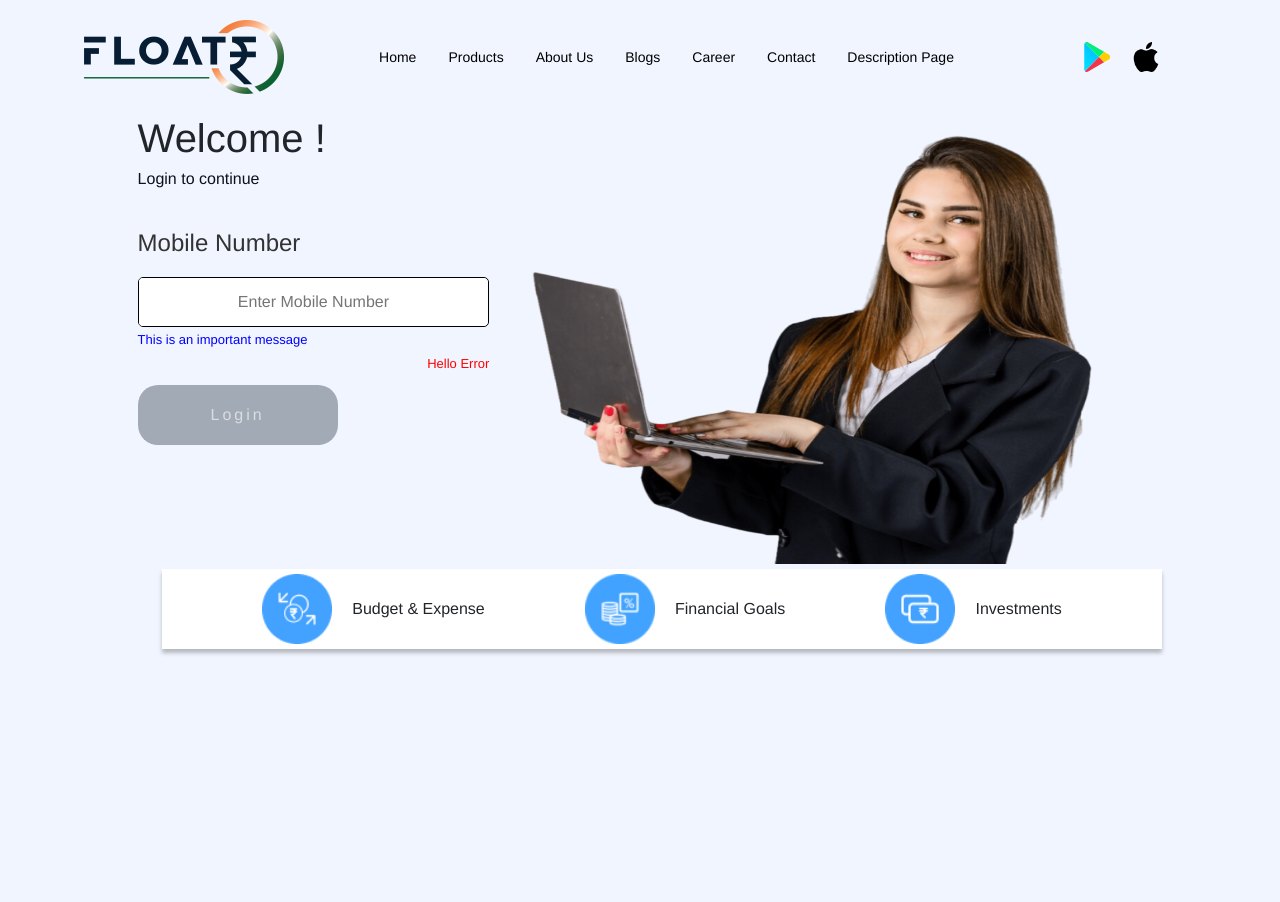
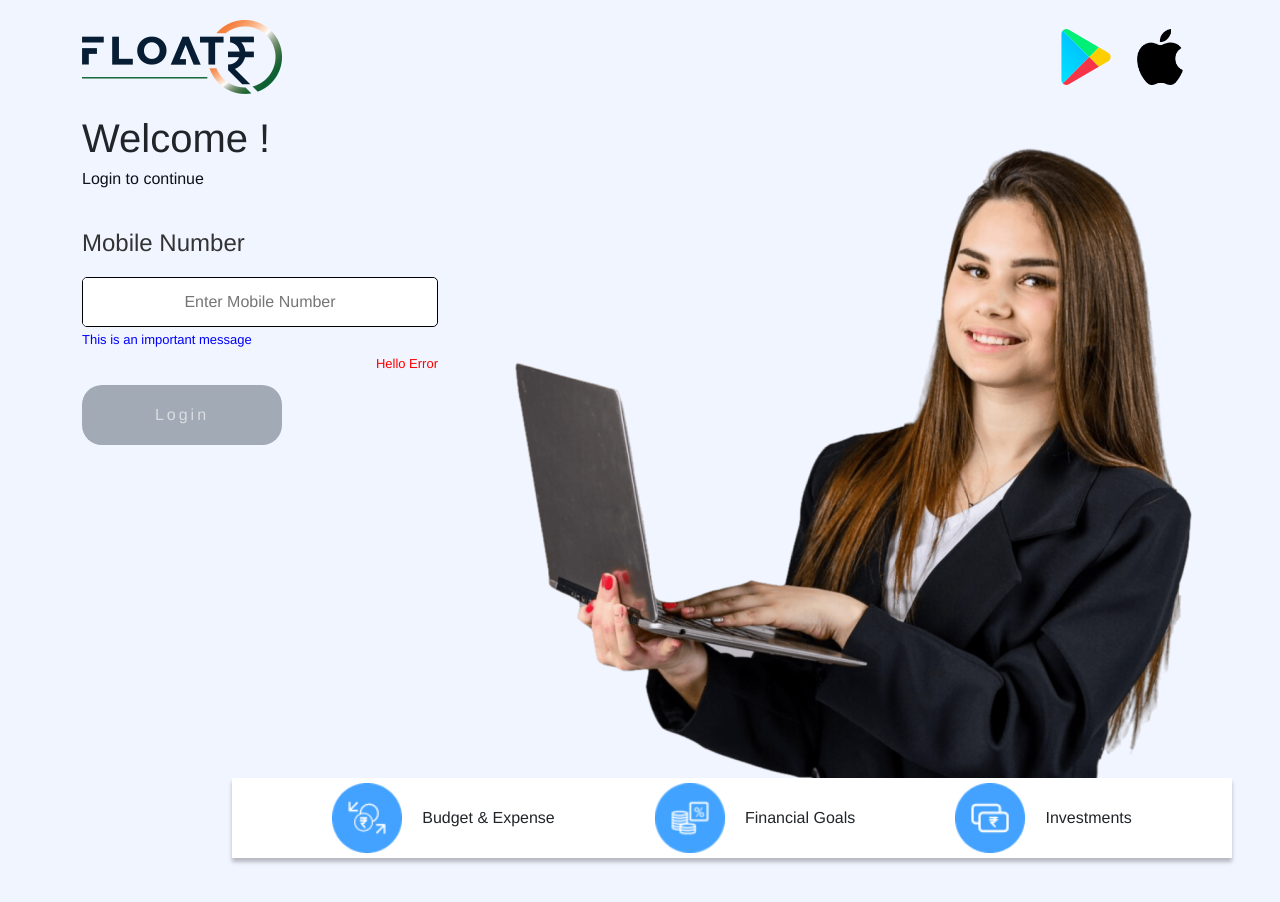
Before and after one commit to Sumit2406/floatrweb, a React (Create React App) app: page / in a window 1280 px wide. Before the commit the page ends 800 px from the top, so only its background shows below. Built offline with nearby package versions, Linux system fonts and the light colour scheme.

Commit message:
CSS chaned for login page

```diff
--- a/src/screens/LoginPage.js
+++ b/src/screens/LoginPage.js
@@ -20,9 +20,9 @@ export default function LoginPage() {
       };
 
   return (
-    <div className='login-main-container'>
-    <div className='login-wrapper contentblock' >
-      <div className="login-left-content">
+    <div className='container'>
+    <div className='row' >
+      <div className="col-4">
 <h1>Welcome !</h1>
 <p>Login to continue</p>
 <InputBox
@@ -34,7 +34,7 @@ export default function LoginPage() {
                 />
 <Button btnLabel="Login" rectangualar="false" btnClick={btnHandleClick}/>
       </div>
-      <div className="login-right-content">
+      <div className="col-8 logobanner">
       <img src={imageWithLaptop} alt="imageWithLaptop" />
       </div>
     </div>
--- a/src/screens/Navbar.js
+++ b/src/screens/Navbar.js
@@ -9,27 +9,19 @@ import appleicon from '../assets/pngs/apple-logo.png';
 export default function Navbar() {
   return (
 
-      <header className="container header">
+      <header>
+        <div className="container header">
           <div className="row header-item">
+            <div className='col-9'>
             <div id='logo'>
               <img src={LogoDark2} alt="Logo Dark 2" />
-      </div>
-      <div id="navmenu">
-      <nav>
-      <ul>
-      <li><Link to='/'> <div>Home </div></Link></li>
-      <li><Link to='/products'> <div>Products </div></Link></li>
-      <li><Link to='/about'> <div>About Us </div></Link></li>
-      <li><Link to='/blogs'> <div>Blogs </div></Link></li>
-      <li><Link to='/career'> <div>Career </div></Link></li>
-      <li><Link to='/contact'> <div>Contact </div></Link></li>
-      <li><Link to='/description'><div>Description Page</div></Link></li>
-      </ul>
-      </nav>
-      </div>
+            </div></div>
+            <div className='col-3'>
             <div id="brand-icon">
               <img src={androdicon} alt="adroidIcon" />
               <img src={appleicon} alt="appleIcon"/>
+            </div>
+            </div>
           </div>
         </div>
       </header>
--- a/src/scss/App.scss
+++ b/src/scss/App.scss
@@ -12,7 +12,7 @@ body {
 }
 
 img {
-  width: 100%;
+  width: auto;
   height: 100%;
 }
 .mainbody {
@@ -105,9 +105,9 @@ img {
 	// justify-content: center;
 // }
 .header {
-  height: 74px;
-  margin-top: 20px;
-  margin-bottom: 20px;
+  // padding: 20px 0;
+  padding-top: 20px;
+  padding-bottom: 20px;
 }
 .mainwrap{
   width: 80%;
@@ -172,15 +172,15 @@ nav a {
 
 
   #brand-icon{
-      height: 100%;
-      width: 15%;
+      // height: 100%;
+      // width: 15%;
       display: flex;
-      align-items: center;
-      justify-content:center;
+      // align-items: center;
+      justify-content: flex-end;
     }
 
     #brand-icon img{
-      height: 30px;
+      height: 56px;
       width: auto;
       cursor: pointer;
       margin: 0 10px;
@@ -247,3 +247,7 @@ p {
   padding: 25px 0;
     border-bottom: 1px solid #43A2FF;
 }
+
+.logobanner {
+  height: 709px;
+}
```
Lines whose indentation alone changed are shown as unchanged.
